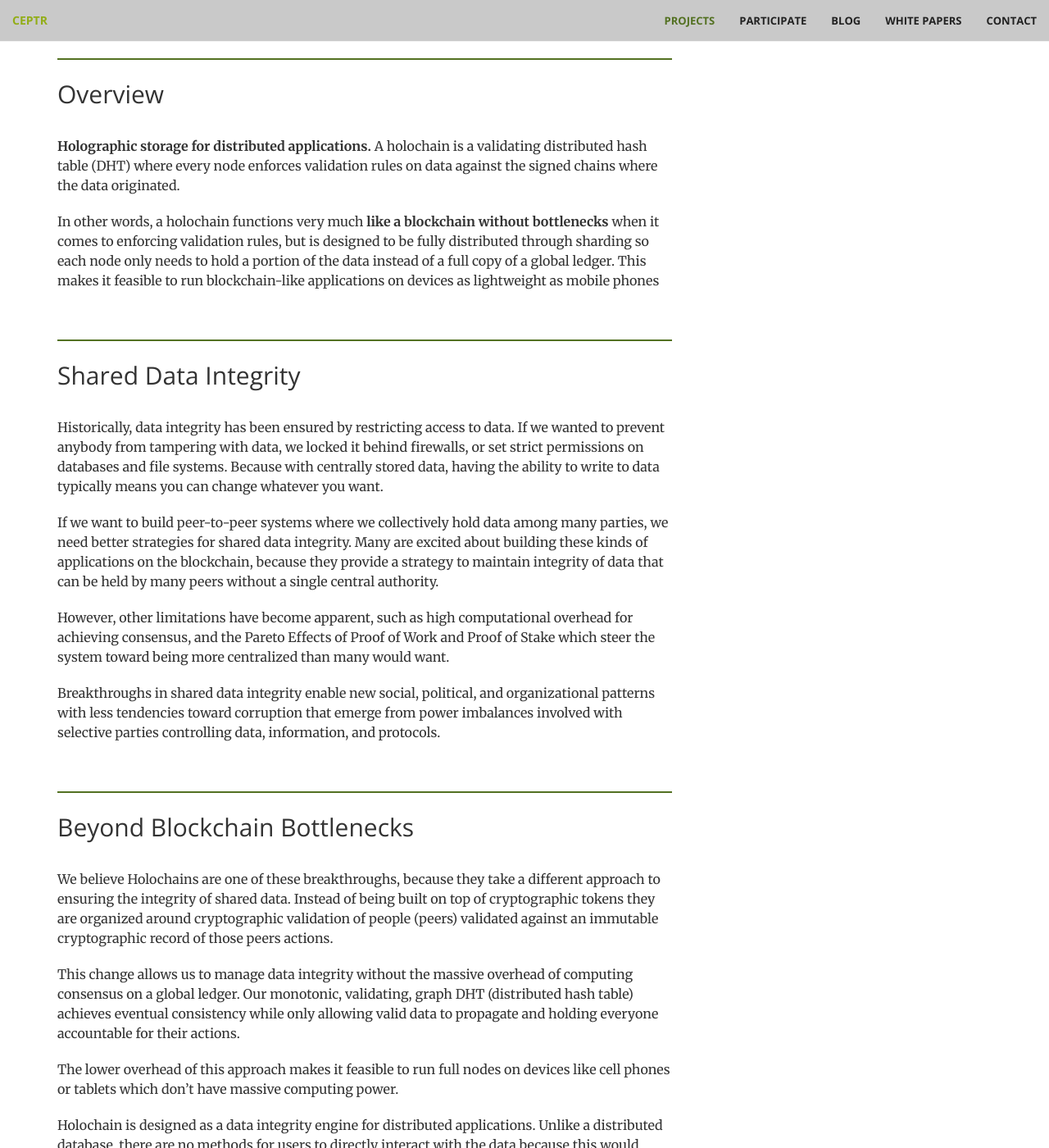
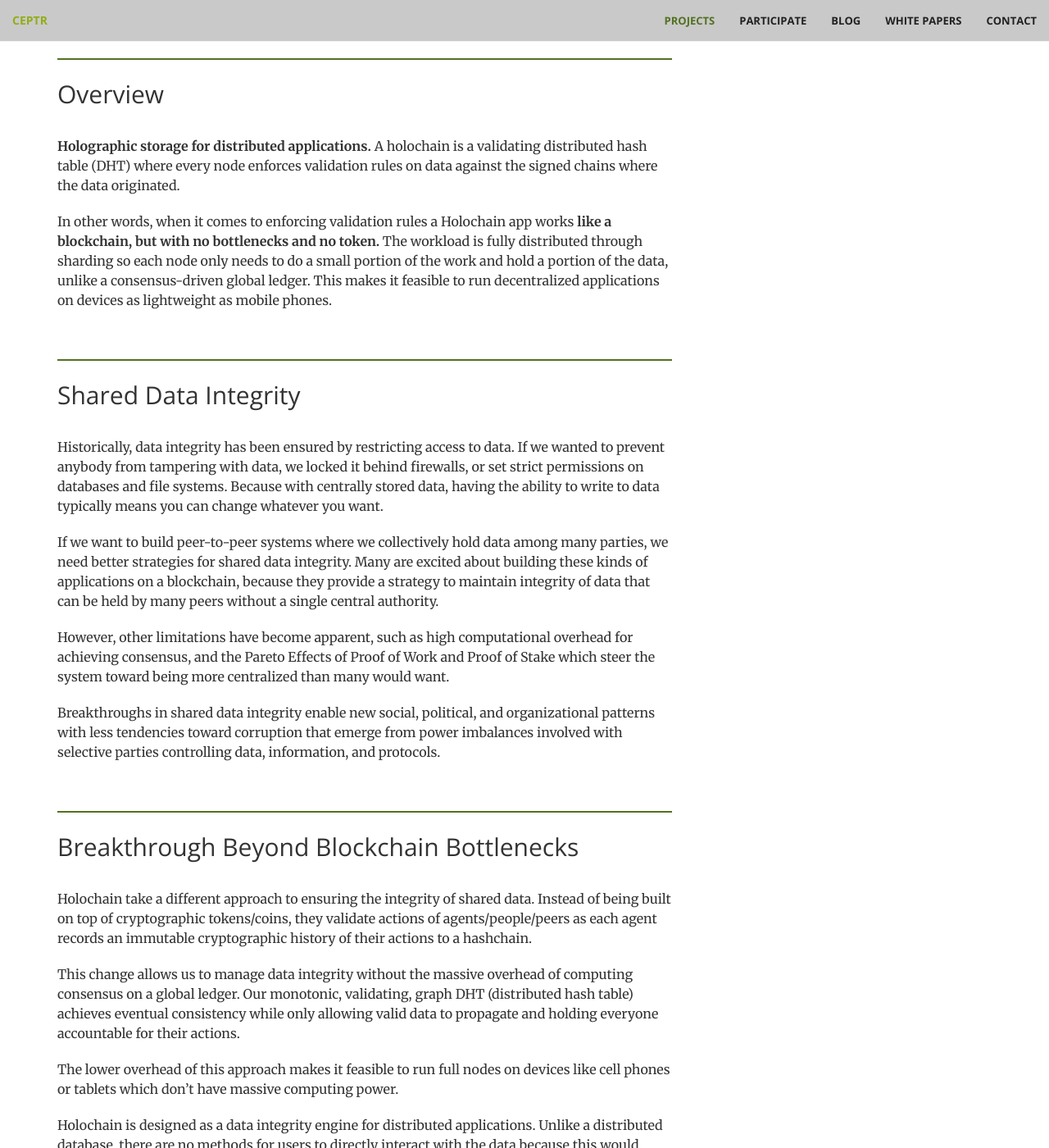
Before and after one commit to metacurrency/ceptr-org, a Jekyll site: the page built from _projects/holochain.md, in a window 1280 px wide and 1400 px high, scrolled down 1076 px. Shown: the whole window at 82% size. Built offline with Jekyll 4.4.1, drawn with Linux system fonts in a browser that asks for light colours; some of the changed text lies outside the part shown.

Commit message:
Update holochain.md to remove any blockchain/token confusion

```diff
--- a/_projects/holochain.md
+++ b/_projects/holochain.md
@@ -3,12 +3,11 @@
 slug: holochain
 title: "Holochains for <br />Distributed Data Integrity"
 nav_title: Holochain
-description: "Go beyond Blockchain bottlenecks and global consensus ledgers for scalability which ensures data integrity and distributed sharing."
+description: "Data integrity engine for P2P apps -- transcends bottlenecks & scalability issues typical to decentralized computing."
 image: http://ceptr.org/images/Holochain_Subsystems.png
 navigation_weight: 2
 icon: fa-link
-purpose: "Go beyond Blockchain bottlenecks and global consensus ledgers
-          for scalability which ensures data integrity and distributed sharing."
+purpose: "Data integrity engine for P2P apps -- transcends bottlenecks &   scalability issues typical to decentralized computing."
 dev_docs: https://github.com/holochain/holochain-proto/wiki
 repos:
   "Holochain": https://github.com/holochain/holochain-proto
@@ -40,19 +39,19 @@
 ## Overview
 **Holographic storage for distributed applications.** A holochain is a validating distributed hash table (DHT) where every node enforces validation rules on data against the signed chains where the data originated.
 
-In other words, a holochain functions very much **like a blockchain without bottlenecks** when it comes to enforcing validation rules, but is designed to be fully distributed through sharding so each node only needs to hold a portion of the data instead of a full copy of a global ledger. This makes it feasible to run blockchain-like applications on devices as lightweight as mobile phones
+In other words, when it comes to enforcing validation rules a Holochain app works **like a blockchain, but with no bottlenecks and no token.** The workload is fully distributed through sharding so each node only needs to do a small portion of the work and hold a portion of the data, unlike a consensus-driven global ledger. This makes it feasible to run decentralized applications on devices as lightweight as mobile phones.
 
 ## Shared Data Integrity
 Historically, data integrity has been ensured by restricting access to data. If we wanted to prevent anybody from tampering with data, we locked it behind firewalls, or set strict permissions on databases and file systems. Because with centrally stored data, having the ability to write to data typically means you can change whatever you want.
 
-If we want to build peer-to-peer systems where we collectively hold data among many parties, we need better strategies for shared data integrity. Many are excited about building these kinds of applications on the blockchain, because they provide a strategy to maintain integrity of data that can be held by many peers without a single central authority.
+If we want to build peer-to-peer systems where we collectively hold data among many parties, we need better strategies for shared data integrity. Many are excited about building these kinds of applications on a blockchain, because they provide a strategy to maintain integrity of data that can be held by many peers without a single central authority.
 
 However, other limitations have become apparent, such as high computational overhead for achieving consensus, and the Pareto Effects of Proof of Work and Proof of Stake which steer the system toward being more centralized than many would want.
 
 Breakthroughs in shared data integrity enable new social, political, and organizational patterns with less tendencies toward corruption that emerge from power imbalances involved with selective parties controlling data, information, and protocols.
 
-## Beyond Blockchain Bottlenecks
-We believe Holochains are one of these breakthroughs, because they take a different approach to ensuring the integrity of shared data. Instead of being built on top of cryptographic tokens they are organized around cryptographic validation of people (peers) validated against an immutable cryptographic record of those peers actions.
+## Breakthrough Beyond Blockchain Bottlenecks
+Holochain take a different approach to ensuring the integrity of shared data. Instead of being built on top of cryptographic tokens/coins, they validate actions of agents/people/peers as each agent records an immutable cryptographic history of their actions to a hashchain.
 
 This change allows us to manage data integrity without the massive overhead of computing consensus on a global ledger. Our monotonic, validating, graph DHT (distributed hash table) achieves eventual consistency while only allowing valid data to propagate and holding everyone accountable for their actions.
 
```
